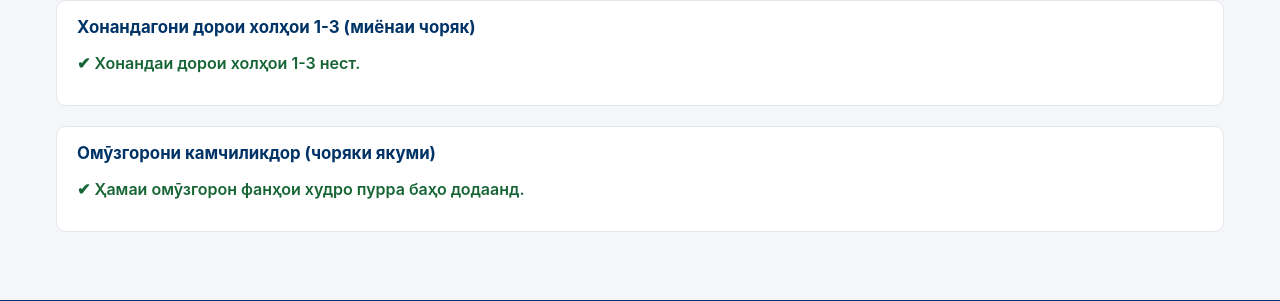
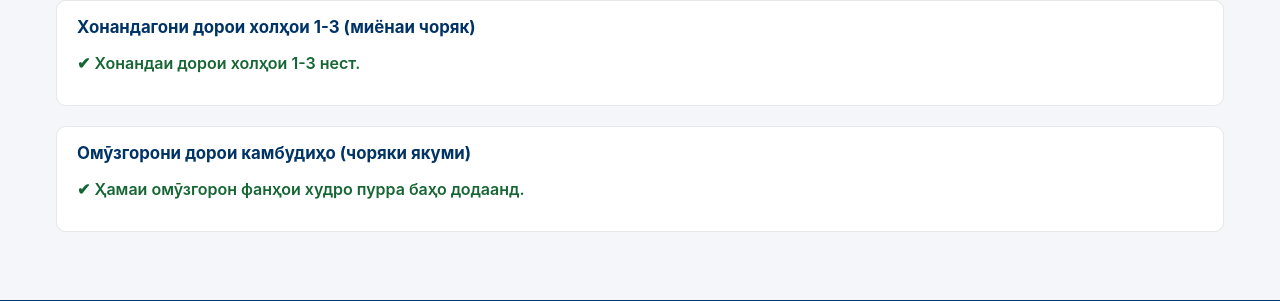
Before and after one commit to KangarooAdmin1968/Maorif_Portal, a Django app: page /nazorat/ in a window 1280 px wide. Shown: the part 802-1103 px from the top of the page. Run offline with Django 4.2, Linux system fonts and the light colour scheme; a user stored in the database is signed in; tables that the repository leaves empty hold one stand-in row (values such as "Sample post"); data that the repository does not hold is empty.

Commit message:
А.Ҷ.Ч. ҳисоботлари ва Назорат вкладкаси

```diff
--- a/portal/nazorat.py
+++ b/portal/nazorat.py
@@ -11,6 +11,7 @@ from collections import defaultdict
 
 from django.db.models import Count
 
+from .curriculum_hours import UNGRADED_SUBJECTS
 from .maorif_report import LEVELS, QUARTER_WORD_ORDINALS
 from .models import ClassSubject, Grade, QuarterGrade, Student, normalize_subject
 from .utils import class_numeric_part
@@ -134,6 +135,8 @@ def collect_teacher_control(school, quarter, today=None):
     for cs in subjects:
         if class_numeric_part(cs.class_name) not in LEVELS:
             continue  # grade-1 classes follow the sticker journal, not marks
+        if normalize_subject(cs.subject) in UNGRADED_SUBJECTS:
+            continue  # e.g. СОАТИ ТАРБИЯВӢ — no grades are required
         total = roster.get(cs.class_name, 0)
         got = graded.get(
             (cs.class_name, normalize_subject(cs.subject)), 0)
--- a/portal/templates/portal/nazorat.html
+++ b/portal/templates/portal/nazorat.html
@@ -147,7 +147,7 @@
     {% endif %}
 </div>
 <div class="doc-card">
-    <h2>Омӯзгорони камчиликдор (чоряки {{ stats.quarter_ordinal }})</h2>
+    <h2>Омӯзгорони дорои камбудиҳо (чоряки {{ stats.quarter_ordinal }})</h2>
     {% if teachers.gaps == 0 %}
         <p class="ok-note">✔ Ҳамаи омӯзгорон фанҳои худро пурра баҳо додаанд.</p>
     {% else %}
```
Also changed, not shown: portal/tests/test_nazorat.py (+2 -0 lines).
